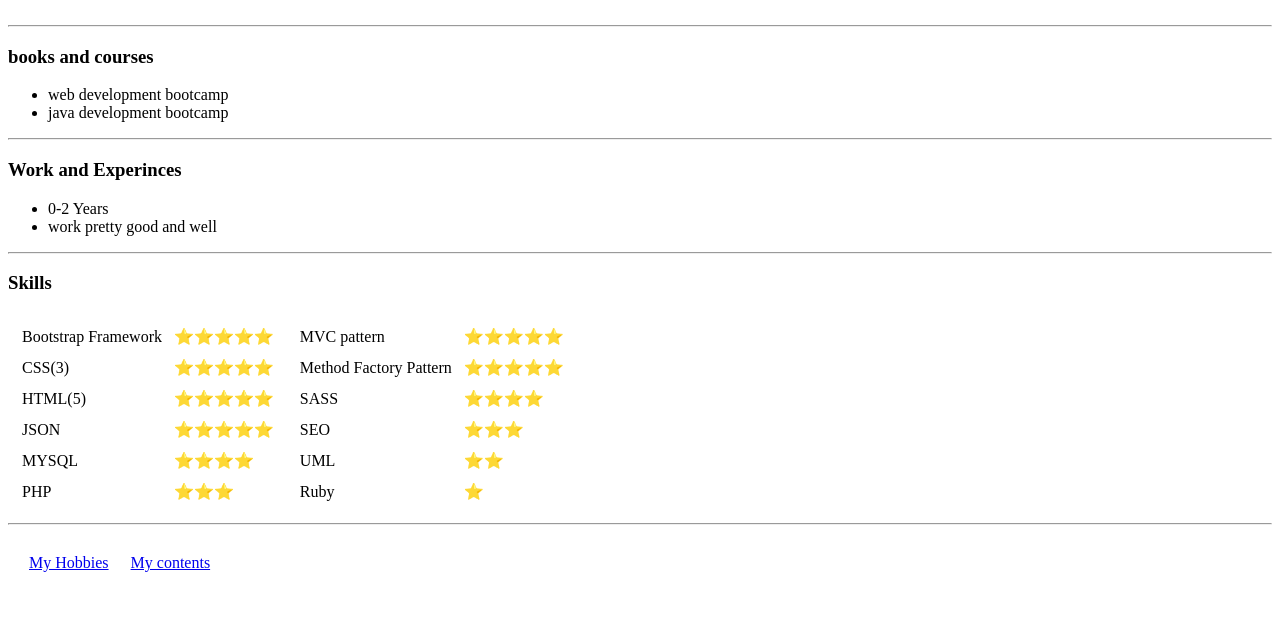
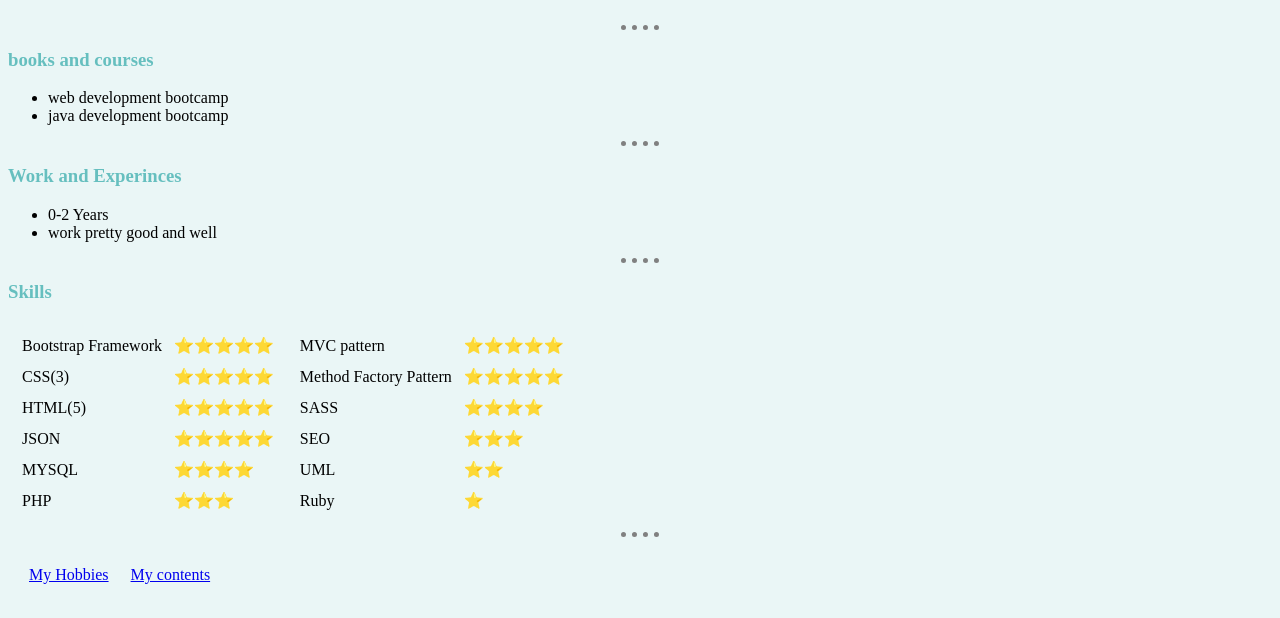
Before and after one commit to YugNiranjan/cv, a plain HTML site: page index.html in a window 1280 px wide. Shown: the part 182-800 px from the top of the page. Drawn offline with Linux system fonts and the light colour scheme.

Commit message:
Add files via upload

```diff
--- /dev/null
+++ b/css/styles.css
@@ -0,0 +1,13 @@
+body{
+    background-color: #eaf6f6;
+}
+hr{
+    border-style: none;
+    border-top-style: dotted;
+    border-color: grey;
+    border-width: 5px;
+    width: 3%;
+}
+h1 ,h3{
+    color: #66bfbf;
+}
--- a/index.html
+++ b/index.html
@@ -6,6 +6,8 @@
     <meta http-equiv="X-UA-Compatible" content="IE=edge">
     <meta name="viewport" content="width=device-width, initial-scale=1.0">
     <title>Yogesh's Personal Site</title>
+    <link rel="stylesheet" href="css/styles.css">
+    <link rel="icon" href="favicon.ico">
 </head>
 
 <body>
```
Also changed, not shown: contacts-me.html (+2 -0 lines), hobbies.html (+2 -0 lines), favicon.ico (added).
